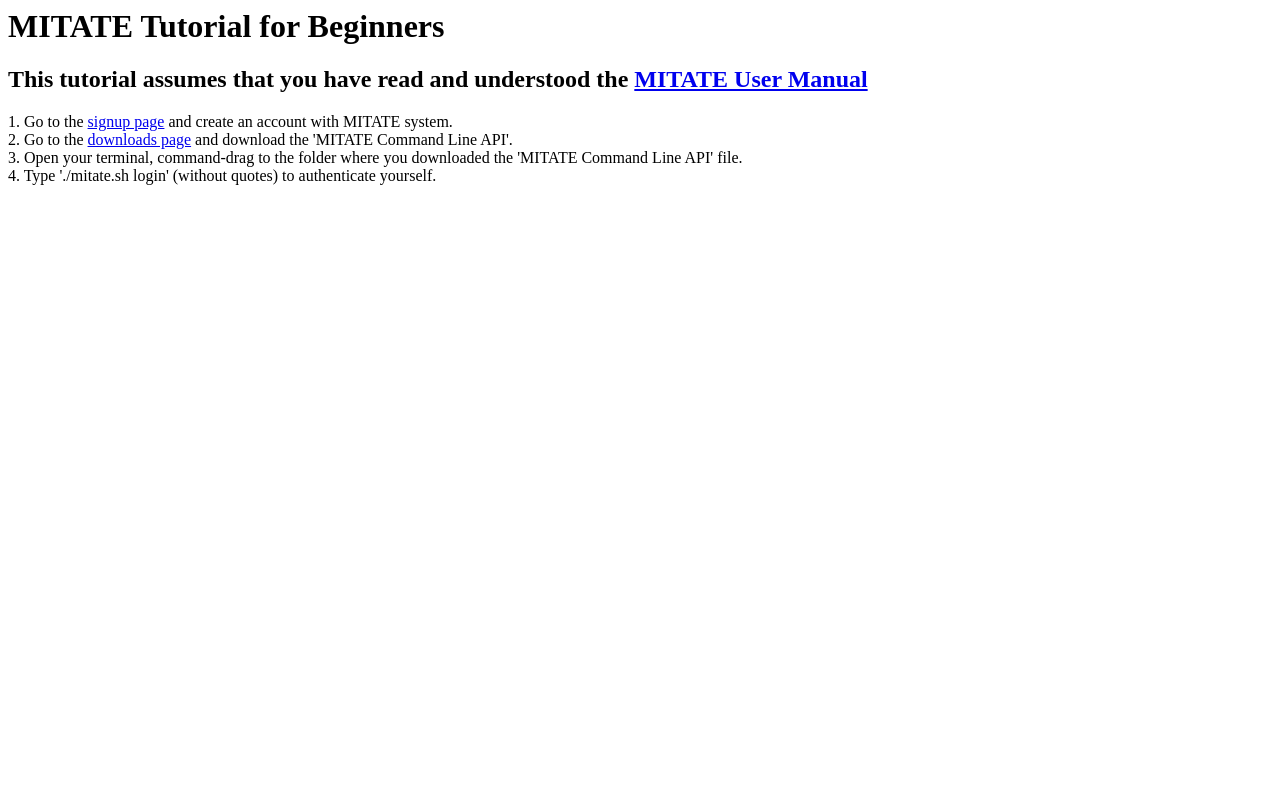
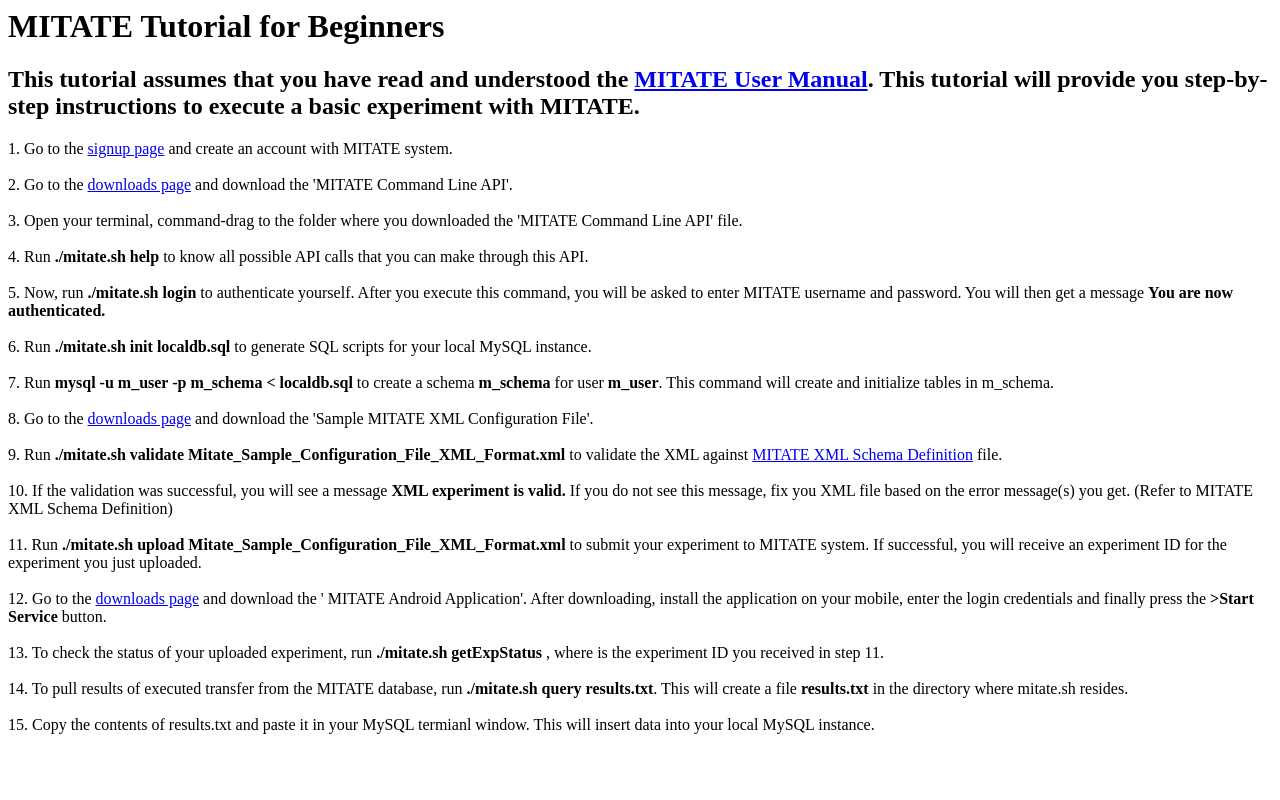
Before and after one commit to msu-netlab/MITATE, a PHP site: page /MITATE_Tutorial_For_Beginners.html in a window 1280 px wide. Run offline with PHP 8.4, Linux system fonts and the light colour scheme.

Commit message:
edited api help

```diff
--- a/WebServer/MITATE_Tutorial_For_Beginners.html
+++ b/WebServer/MITATE_Tutorial_For_Beginners.html
@@ -4,9 +4,20 @@
 </head>
 <body>
 	<h1>MITATE Tutorial for Beginners</h1>
-	<h2>This tutorial assumes that you have read and understood the <a href="http://mitate.cs.montana.edu/sample/MITATE_Documentation_v1.0.pdf" target="_blank">MITATE User Manual</a></h2>
-	1. Go to the <a href="http://mitate.cs.montana.edu/mitate_signup.php" target="_blank">signup page</a> and create an account with MITATE system. <br />
-	2. Go to the <a href="http://mitate.cs.montana.edu/mitate_downloads.php" target="_blank">downloads page</a> and download the 'MITATE Command Line API'. <br />
-	3. Open your terminal, command-drag to the folder where you downloaded the 'MITATE Command Line API' file. <br />
-	4. Type './mitate.sh login' (without quotes) to authenticate yourself.
+	<h2>This tutorial assumes that you have read and understood the <a href="http://mitate.cs.montana.edu/sample/MITATE_Documentation_v1.0.pdf" target="_blank">MITATE User Manual</a>. This tutorial will provide you step-by-step instructions to execute a basic experiment with MITATE.</h2>
+	1. Go to the <a href="http://mitate.cs.montana.edu/mitate_signup.php" target="_blank">signup page</a> and create an account with MITATE system. <br /><br />
+	2. Go to the <a href="http://mitate.cs.montana.edu/mitate_downloads.php" target="_blank">downloads page</a> and download the 'MITATE Command Line API'. <br /><br />
+	3. Open your terminal, command-drag to the folder where you downloaded the 'MITATE Command Line API' file. <br /><br />
+	4. Run <b>./mitate.sh help</b> to know all possible API calls that you can make through this API. <br /><br />
+	5. Now, run <b>./mitate.sh login</b> to authenticate yourself. After you execute this command, you will be asked to enter MITATE username and password. You will then get a message <b>You are now authenticated.</b><br /><br />
+	6. Run <b>./mitate.sh init localdb.sql</b> to generate SQL scripts for your local MySQL instance.<br /><br />
+	7. Run <b>mysql -u m_user -p m_schema < localdb.sql</b> to create a schema <b>m_schema</b> for user <b>m_user</b>. This command will create and initialize tables in m_schema.<br /><br />
+	8. Go to the <a href="http://mitate.cs.montana.edu/mitate_downloads.php" target="_blank">downloads page</a> and download the 'Sample MITATE XML Configuration File'.<br /><br />
+	9. Run <b>./mitate.sh validate Mitate_Sample_Configuration_File_XML_Format.xml</b> to validate the XML against <a target="_blank" href="http://mitate.cs.montana.edu/sample/Mitate_Sample_Configuration_File_XML_Format.xsd">MITATE XML Schema Definition</a> file. <br /><br />
+	10. If the validation was successful, you will see a message <b>XML experiment  is valid.</b> If you do not see this message, fix you XML file based on the error message(s) you get. (Refer to MITATE XML Schema Definition) <br /><br />
+	11. Run <b>./mitate.sh upload Mitate_Sample_Configuration_File_XML_Format.xml</b> to submit your experiment to MITATE system. If successful, you will receive an experiment ID for the experiment you just uploaded.<br /><br />
+	12. Go to the <a href="http://mitate.cs.montana.edu/mitate_downloads.php" target="_blank">downloads page</a> and download the ' MITATE Android Application'. After downloading, install the application on your mobile, enter the login credentials and finally press the <b>>Start Service</b> button.<br /><br />
+	13. To check the status of your uploaded experiment, run <b>./mitate.sh getExpStatus <experiment_ID></b>, where <experiment_ID> is the experiment ID you received in step 11.<br /><br />
+	14. To pull results of executed transfer from the MITATE database, run <b>./mitate.sh query results.txt</b>. This will create a file <b>results.txt</b> in the directory where mitate.sh resides.<br /><br />
+	15. Copy the contents of results.txt and paste it in your MySQL termianl window. This will insert data into your local MySQL instance. <br /><br />
 </body>
--- a/WebServer/get_experiment_status.php
+++ b/WebServer/get_experiment_status.php
@@ -14,10 +14,14 @@
 		$get_status_list = mysql_query("select count(teb.transferid) as totalExecuted, count(ttl.transferid) as totalTransfers
 		from experiment exp, transactions tr, trans_transfer_link ttl left outer join transferexecutedby teb on ttl.transferid = teb.transferid
 		where exp.experiment_id = $_POST[experiment_id]
+		and exp.username = '$_POST[username]'
 		and exp.experiment_id = tr.experiment_id
 		and tr.transactionid = ttl.transactionid;");
 		while($get_status = mysql_fetch_assoc($get_status_list)) {
-			echo 'Total number of transfer(s): ' . $get_status[totalTransfers] . '\nTotal number of transfer(s) executed: ' .  $get_status[totalExecuted] . '\nTo get more details, run mitate.sh query <outfile>';
+			if($get_status[totalTransfers] != 0)
+				echo 'Total number of transfer(s): ' . $get_status[totalTransfers] . '\nTotal number of transfer(s) executed: ' .  $get_status[totalExecuted] . '\nTo get more details, run mitate.sh query <outfile>';
+			else
+				echo 'You do not have permissions to get the status of this experiment.';
 		}
 	}
 }
--- a/WebServer/mitate_api_help.php
+++ b/WebServer/mitate_api_help.php
@@ -1,3 +1,3 @@
 <?php
-echo 'mitate.sh [option] \n - login\n - init <output_filename>\n - validate <XML_Filename>\n - getExpCost <XML_Filename>\n - checkAvailableCredits\n - upload <XML_Filename>\n - makePublic <experiment_ID>\n - query user_experiment_list.txt <output_filename>\n - delete <experiment_ID>\n - logout';
+echo 'mitate.sh [option] \n - login\n - init <output_filename>\n - validate <XML_Filename>\n - getExpCost <XML_Filename>\n - checkAvailableCredits\n - upload <XML_Filename>\n - makePublic <experiment_ID>\n - getExpStatus <experiment_ID>\n - query user_experiment_list.txt <output_filename>\n - delete <experiment_ID>\n - logout';
 ?>
--- a/WebServer/mitate_upload_experiment.php
+++ b/WebServer/mitate_upload_experiment.php
@@ -58,7 +58,7 @@
 							if($user_data_credits[availabledata] >= $total_credits_in_xml[0]/1000000.0 && $user_data_credits[availablewifi] >= $total_credits_in_xml[1]/1000000.0) {
 								$filepath = "user_accounts/" . $username . "/experiments/$experiment_id/" . $final_file_path;
 								$xml = simplexml_load_file("$filepath");
-								$sql="INSERT INTO experiment (experiment_id, username, permission, cellulardata, wifidata) VALUES($experiment_id, '$username', 'private', $total_credits_in_xml[0]/1024.0, $total_credits_in_xml[1]/1024.0)";
+								$sql="INSERT INTO experiment (experiment_id, username, permission, cellulardata, wifidata) VALUES($experiment_id, '$username', 'private', $total_credits_in_xml[0]/1000000.0, $total_credits_in_xml[1]/1000000.0)";
 								if (!mysql_query($sql,$con)) {die('Error: ' . mysql_error());}
 								foreach($xml->transactions->transaction as $temptransaction) {
 									$order=1;
```
Also changed, not shown: 2 other files.
